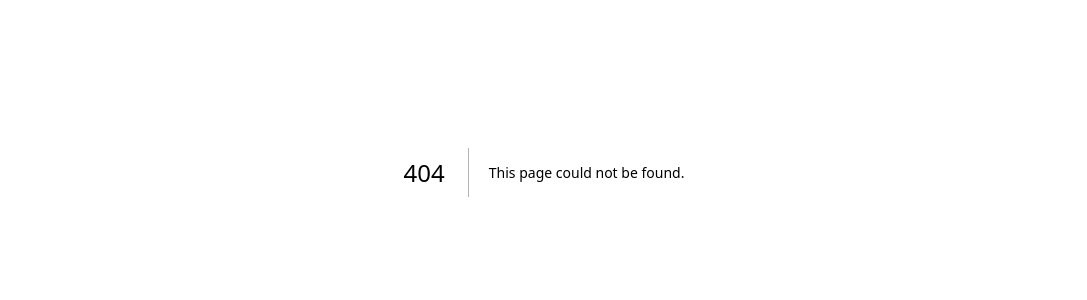
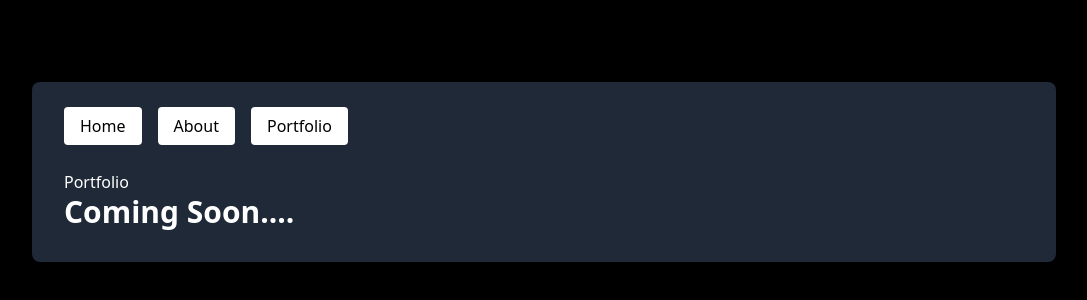
Before and after one commit to uma1123/my-portfolio, a Next.js app: page /portfolio in a window 1280 px wide. Before the commit this address had no page. Shown: the part 228-528 px from the top of the page, without its empty margins (96-1183 px from the left). Built offline with nearby package versions, Linux system fonts and the light colour scheme.

Commit message:
ポートフォリオページ

```diff
--- /dev/null
+++ b/src/app/portfolio/page.tsx
@@ -0,0 +1,39 @@
+import Link from "next/link";
+
+export const metadata = {
+  title: "Portfolio",
+};
+
+export default async function Page() {
+  return (
+    <div className="h-screen w-full bg-black text-white flex justify-center items-center">
+      <div className="w-full max-w-screen-lg p-8 bg-gray-800 rounded-lg shadow-lg">
+        {/*へっだー*/}
+        <div className="flex justify-between items-center mb-8">
+          <div className="space-x-4">
+            <Link href="/" className="bg-white text-black px-4 py-2 rounded">
+              Home
+            </Link>
+            <Link
+              href="/about"
+              scroll={false}
+              className="bg-white text-black px-4 py-2 rounded"
+            >
+              About
+            </Link>
+            <Link
+              href="/portfolio"
+              scroll={false}
+              className="bg-white text-black px-4 py-2 rounded"
+            >
+              Portfolio
+            </Link>
+          </div>
+        </div>
+        {/* メインコンテンツ部分 */}
+        <h1>Portfolio</h1>
+        <div className="text-3xl font-bold">Coming Soon....</div>
+      </div>
+    </div>
+  );
+}
```
